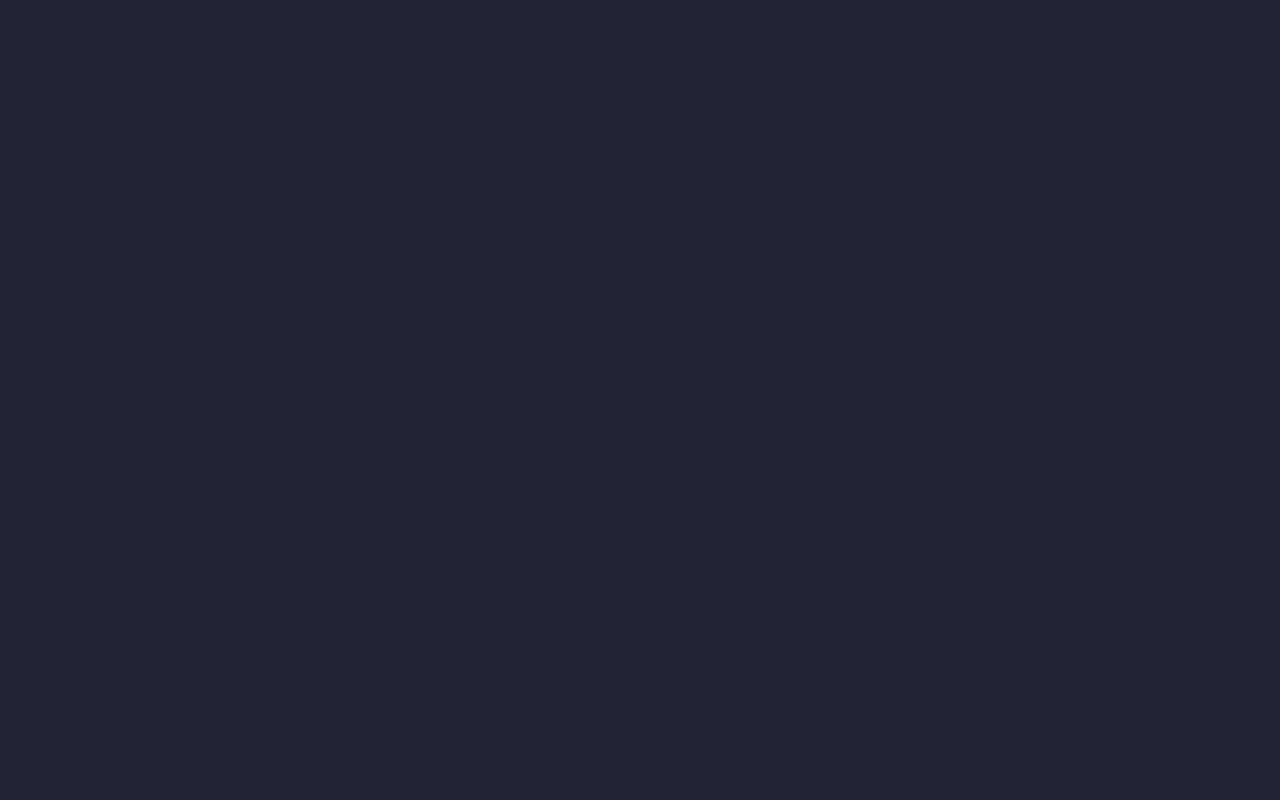
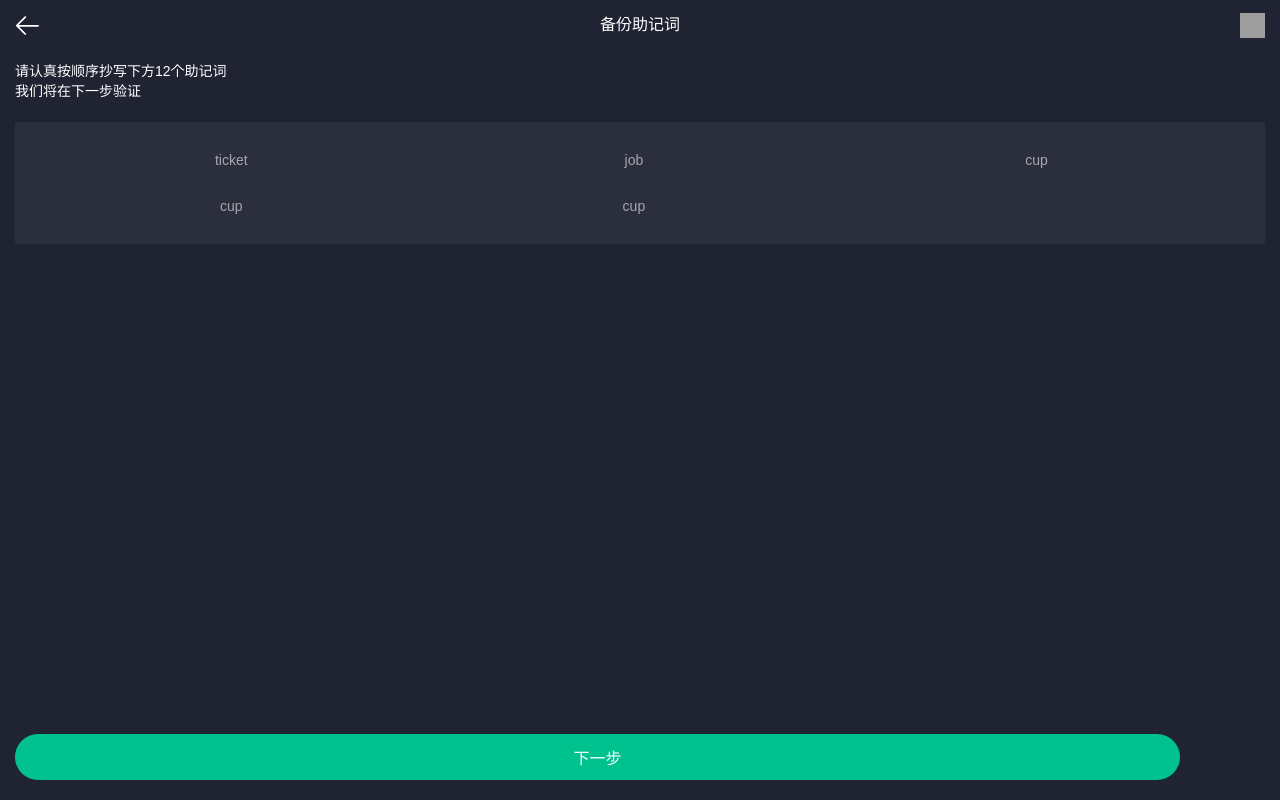
Before and after one commit to Gringe920/CTC-Wallet, a Vue app: page /mnemonicWord in a window 1280 px wide. Built offline with nearby package versions, Linux system fonts and the light colour scheme; grey boxes are pictures that could not be loaded.

Commit message:
备份助记词

```diff
--- a/src/components/button.vue
+++ b/src/components/button.vue
@@ -57,6 +57,7 @@ export default {
         width: 100%;
         border: 0;
         font-size: 16px;
+        background-color: #00C28F;
         &.bor-radio{
             border-radius: 32px;
         }
--- a/src/router.js
+++ b/src/router.js
@@ -16,6 +16,7 @@ import User from "./views/user"
 import Lang from "./views/user/lang"
 import AccountManage from './views/user/accountManage'
 import ExportAddr from './views/user/exportAddr'
+import MnemonicWord from './views/user/mnemonicWord'
 
 Vue.use(Router)
 export default new Router({
@@ -109,6 +110,11 @@ export default new Router({
       component: ExportAddr
     },
     {
+      path: '/mnemonicWord',
+      name: 'mnemonicWord',
+      component: MnemonicWord
+    },
+    {
       path: '/about',
       name: 'about',
       // route level code-splitting
--- a/src/views/user/exportAddr.vue
+++ b/src/views/user/exportAddr.vue
@@ -13,7 +13,7 @@
           <span class="active-line" v-if="activeIndex == 1"></span>
         </div>
       </div>
-      <!-- 助记词 -->
+      <!-- 助记词/私钥 -->
       <div class="inputFwk" :class="{'active': activeIndex == 0}">
         <div class="input-title">请填写您的助记词</div>
         <textarea class="input-area" placeholder="英文单词请按空格分隔单词" />
--- /dev/null
+++ b/src/views/user/mnemonicWord.vue
@@ -0,0 +1,212 @@
+<template>
+  <div class="container">
+      <Header title="备份助记词"/>
+      <!-- 第一步 -->
+      <div class="content" v-if="stepType == 0">
+          <!-- tips -->
+          <div class="tips">
+              <p>请认真按顺序抄写下方12个助记词</p>
+              <p>我们将在下一步验证</p>
+          </div>
+          <!-- 助记词列表  -->
+          <div class="fill-in-world">
+            <div class="fill-item">
+                ticket
+            </div>
+            <div class="fill-item">
+                job
+            </div>
+            <div class="fill-item">
+                cup
+            </div>
+            <div class="fill-item">
+                cup
+            </div>
+            <div class="fill-item">
+                cup
+            </div>
+          </div>
+          <!-- 提交按钮 -->
+          <r-button width="91%"
+                    text="下一步"
+                    class="submit"
+                    @comfirm="nextStep(1)"/>
+      </div>
+      <!-- 下一步 -->
+      <div class="content" v-if="stepType == 1">
+          <!-- tips -->
+          <div class="tips">
+              <p>请将您抄下的12个单词按正确顺序输入至下方</p>
+          </div>
+          <!-- 填写助记词  -->
+          <div class="fill-in-world">
+            <div class="fill-item" v-for="(item, index) in choseWordList" :key="index">
+                {{item.name}}
+            </div>
+          </div>
+          <!-- 选择助记词列表 -->
+          <div class="word-list">
+              <div class="word-item"
+                   :class="{'active': index == wordActiveIndex}"
+                   v-for="(item, index) in wordList"
+                   :key="index"
+                   @click="choseWorld(item, index)">
+                  {{item.name}}
+              </div>
+          </div>
+          <!-- 提交按钮 -->
+          <r-button width="91%"
+                    text="确定"
+                    class="submit"
+                    @comfirm="comfirm"/>
+
+
+      </div>
+      <!-- 完成 -->
+      <div class="content" v-if="stepType == 2">
+          <div class="success-content">
+              <img src="../../assets/images/private_key_success@2x.png" alt="">
+              <p class="success-txt">地址助记词备份成功！</p>
+              <div class="attention">
+                  <p>请妥善保管您的助记词</p>
+                  <p>请勿丢失或泄露给他人</p>
+              </div>
+          </div>
+          <r-button width="91%"
+                    text="完成"
+                    class="submit"
+                    @comfirm="done"/>
+      </div>
+  </div>
+</template>
+
+<script>
+export default {
+    data(){
+        return {
+            stepType: 0, //0 1 2
+
+            // 后台返回
+            wordList: [
+                {
+                    name: 'ticket'
+                },
+                {
+                    name: 'ticket1'
+                },{
+                    name: 'ticket2'
+                },{
+                    name: 'ticket3'
+                },{
+                    name: 'ticket4'
+                }
+            ],
+            wordActiveIndex: 0,
+            choseWordList: []
+        }
+    },
+    methods: {
+        choseWorld(item, index){
+            this.choseWordList.push(item);
+            this.wordActiveIndex = index
+        },
+        nextStep(index){
+            this.stepType = index;
+        },
+        // 第二步
+        comfirm(){
+            console.log('----')
+            this.nextStep(2);
+        },
+        // 完成
+        done(){
+            this.$router.go(-1);
+        }
+    }
+}
+</script>
+
+<style lang="scss" scoped>
+.container{
+    .content{
+        margin: 0 15px;
+        padding-top: 60px;
+        .tips{
+            font-size: 14px;
+            color: #fff;
+            margin-bottom: 22px;
+        }
+        .fill-in-world{
+            display: flex;
+            align-items: center;
+            flex-wrap: wrap;
+            background-color: #323645;
+            border-radius:2px;
+            opacity:0.6;
+            text-align: center;
+            padding: 15px;
+            .fill-item{
+                width: 33%;
+                font-size: 14px;
+                color: #fff;
+                padding: 15px 0;
+            }
+        }
+        .fill-in{
+
+            margin-bottom: 30px;
+            textarea{
+                background-color: #323645;
+                border-radius:2px;
+                height: 206px;
+                width: 100%;
+                border: 0;
+            }
+        }
+        .word-list{
+            display: flex;
+            align-items: center;
+            flex-wrap: wrap;
+            margin-top: 30px;
+            .word-item{
+                background-color: #323645;
+                color: #fff;
+                font-size: 14px;
+                text-align: center;
+                padding: 6px 0;
+                width: 26%;
+                margin-right: 10%;
+                margin-bottom: 15px;
+                &:nth-child(3n){
+                    margin-right: 0;
+                }
+                &.active{
+                    background-color: #1c333b;
+                    color: #00C28F;
+                }
+            }
+        }
+        .success-content{
+            text-align: center;
+            img{
+                width: 7%;
+                margin-bottom: 20px;
+            }
+            p.success-txt{
+                color: #00C28F;
+                font-size: 14px;
+                margin-bottom: 15px;
+            }
+            .attention  {
+                font-size: 12px;
+                color: #7D8398;
+            }
+
+        }
+    }
+    .submit{
+        position: absolute;
+        bottom: 20px;
+    }
+}
+</style>
```
